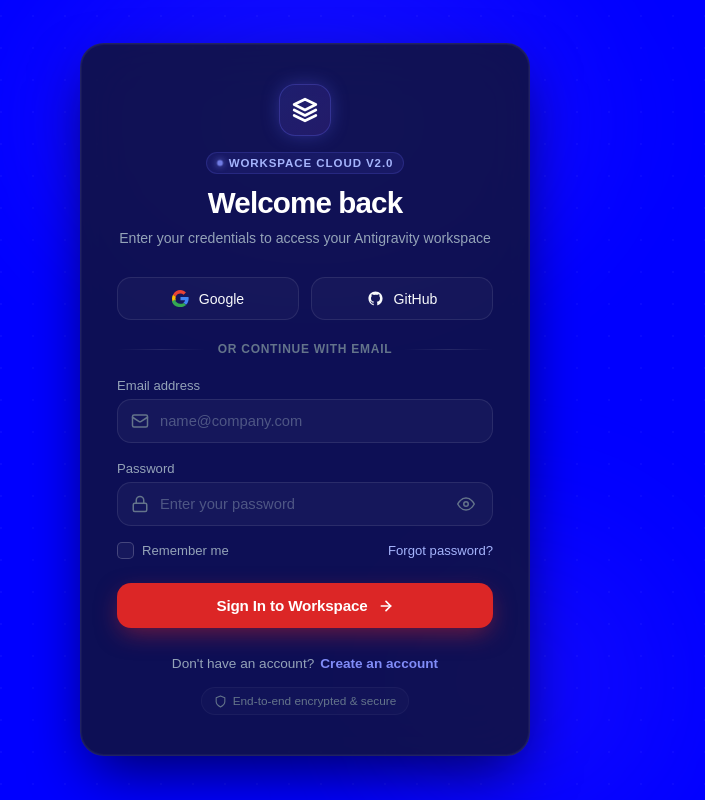
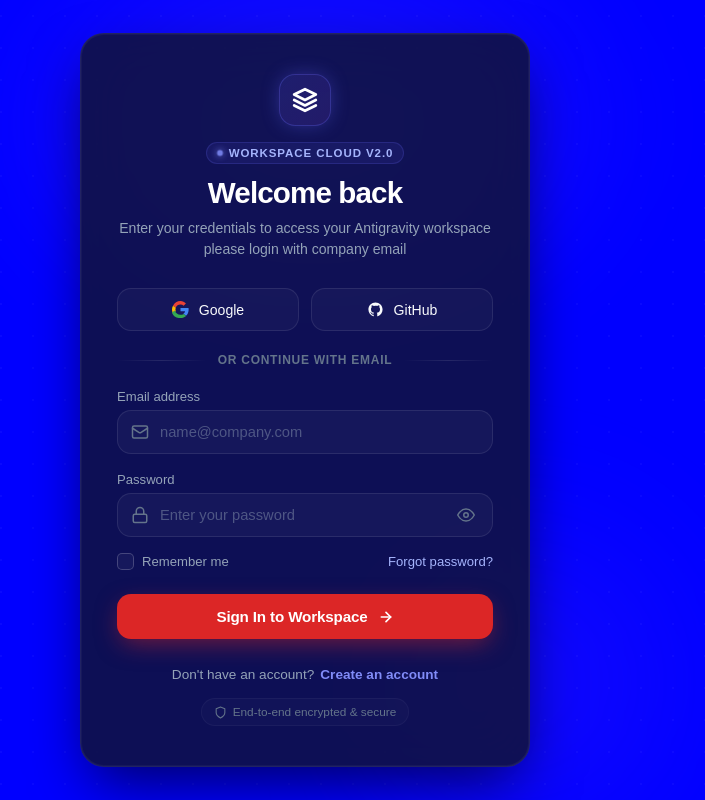
Before and after one commit to kruthikRgowda/chicken, a Next.js app: page /login in a window 1280 px wide. Shown: the whole page, without its empty margins (335-1040 px from the left). Built offline with nearby package versions, Linux system fonts and the light colour scheme.

Commit message:
Add company email reminder to login page

```diff
--- a/src/app/login/page.tsx
+++ b/src/app/login/page.tsx
@@ -140,6 +140,7 @@ export default function LoginPage() {
           <p className={styles.subtitle}>
             Enter your credentials to access your Antigravity workspace
           </p>
+          <p className={styles.subtitle}>please login with company email</p>
         </div>
 
         {/* Social SSO Buttons */}
```
